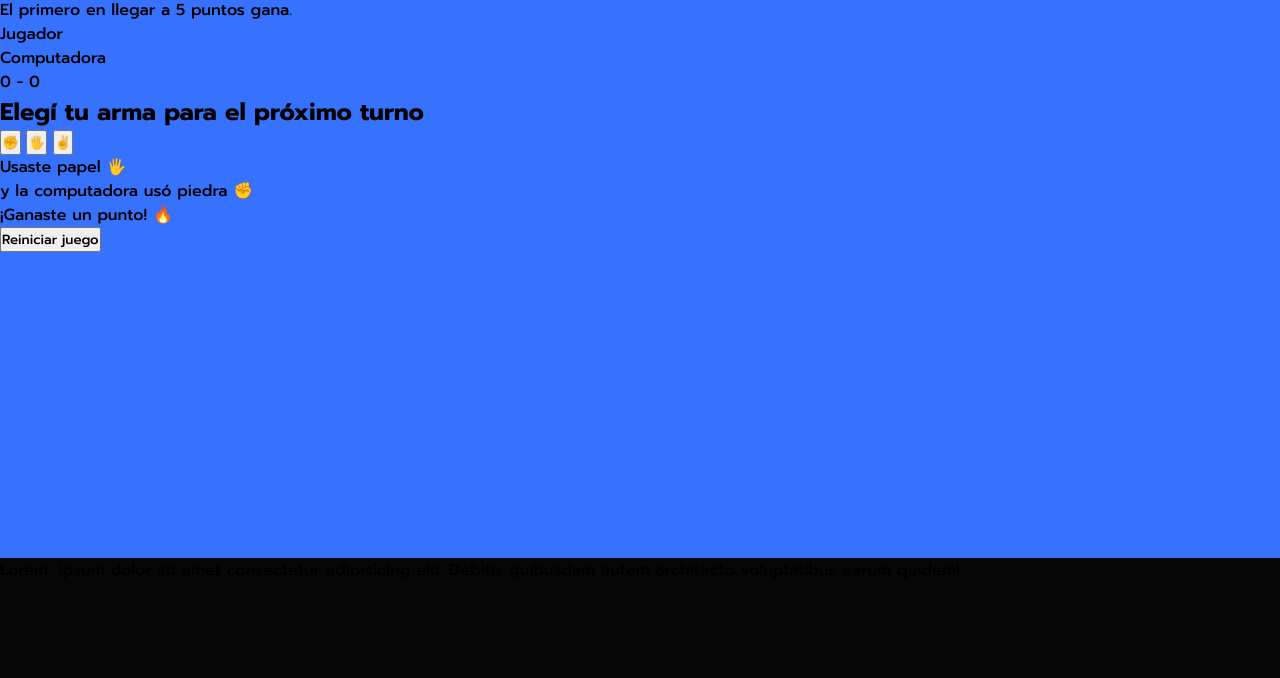
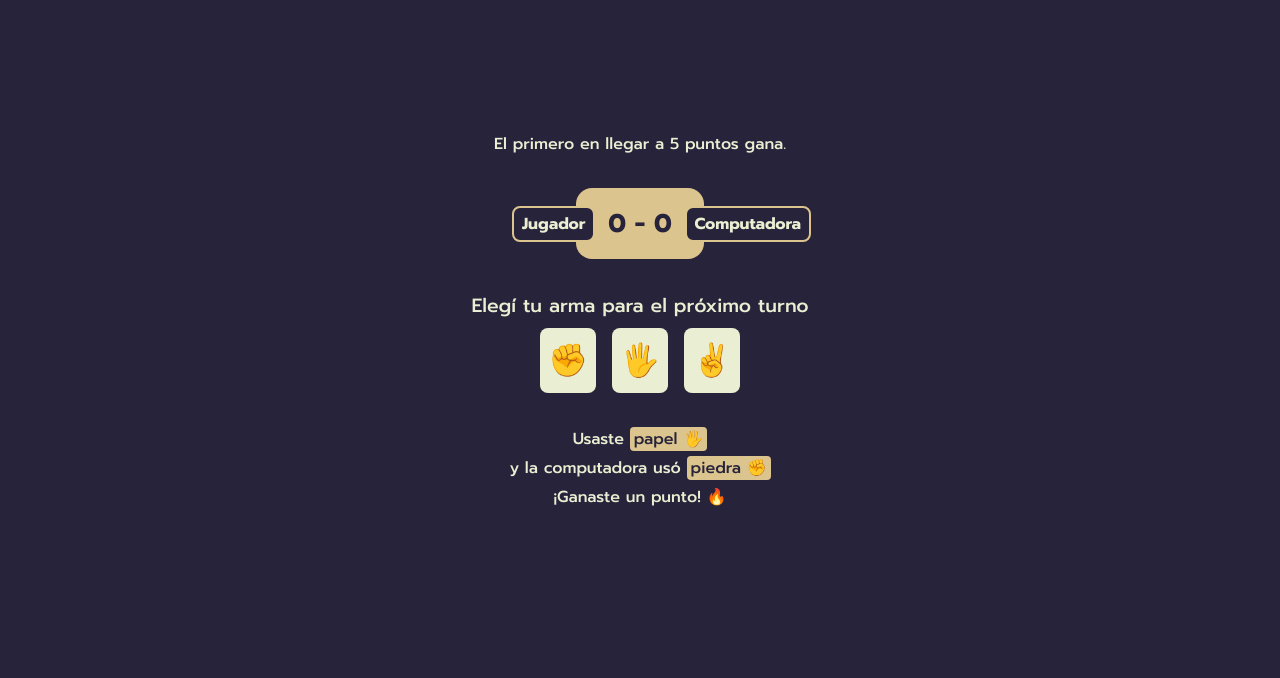
Before and after one commit to fededimitrioff/piedra-papel-tijera, a plain HTML site: page index.html in a window 1280 px wide. Shown: the part 122-800 px from the top of the page. Drawn offline with Linux system fonts and the light colour scheme.

Commit message:
Estilo CSS aplicado

```diff
--- a/css/style.css
+++ b/css/style.css
@@ -1,10 +1,5 @@
 @import url('https://fonts.googleapis.com/css2?family=Prompt:ital,wght@0,300;0,500;0,700;1,300;1,500;1,700&display=swap');
 
-/* Colors
-#DF2935
-#3772FF
-#080708
-*/
 
 *{
     padding: 0;
@@ -13,17 +8,133 @@
     font-family: 'Prompt', sans-serif;
 }
 
+
+body{
+    background-color: var(--clr-purple);
+}
+
 .header{
-    background-color: #DF2935;
+    display: flex;
+    flex-direction: column;
+    align-items: center;
+    justify-content: center;
+    padding: 1rem;
+    background-color: var(--clr-beige);
+    color: var(--clr-purple);
     height: 15vh;
+    border-bottom-left-radius: 3rem;
+    border-bottom-right-radius: 3rem;
 }
 
 .main{
-    background-color: #3772FF;
-    height: 70vh;
+    display: flex;
+    flex-direction: column;
+    align-items: center;
+    justify-content: center;
+    padding: 2rem;
+    text-align: center;
+    color: var(--clr-beige);
+    height: 85vh;
 }
 
-.footer{
-    background-color: #080708;
-    height: 15vh;
+.instrucciones{
+    margin-bottom: 2rem;
 }
+
+.marcador{
+    background-color: var(--clr-gold);
+    padding: 1rem 2rem;
+    border-radius: 1rem;
+    position: relative;
+    display: flex;
+    align-items: center;
+    color: var(--clr-purple);
+    font-weight: 600;
+    margin-bottom: 2rem;
+}
+
+.marcador .nombre{
+    position: absolute;
+    color: var(--clr-beige);
+    background-color: var(--clr-purple);
+    line-height: 1;
+    padding: .5rem;
+    border-radius: .5rem;
+    border: 2px solid var(--clr-gold);
+}
+
+.marcador .nombre-jugador{
+    right: 85%;
+}
+
+.marcador .nombre-computadora{
+    left: 85%;
+}
+
+.marcador .puntos{
+    font-size: 1.6rem;
+}
+
+.elegi-tu-arma{
+    margin-bottom: 2rem;
+}
+
+.elegi-tu-arma h2{
+    font-size: 1.2rem;
+    font-weight: 400;
+    margin-bottom: .5rem;
+}
+
+.armas{
+    display: flex;
+    justify-content: center;
+    gap: 1rem;
+}
+
+.arma{
+    font-size: 2rem;
+    background-color: var(--clr-beige);
+    border: 0;
+    padding: .5rem;
+    border-radius: .5rem;
+    cursor: pointer;
+}
+
+.mensaje{
+    margin-bottom: 2rem;
+    line-height: 1.8;
+}
+
+.mensaje .eleccion{
+    color: var(--clr-purple);
+    background-color: var(--clr-gold);
+    border-radius: .25rem;
+    padding-inline: .25rem;
+}
+
+.btn{
+    border: 0;
+    line-height: 1;
+    background-color: var(--clr-beige);
+    color: var(--clr-purple);
+    font-size: 1rem;
+    padding: .5rem;
+    border-radius: .5rem;
+    cursor: pointer;
+    text-transform: uppercase;
+    font-weight: 600;
+}
+
+.disable{
+    display: none;
+}
+
+
+:root{
+--clr-red: #DF2935;
+--clr-blue: #3772FF;
+--clr-black: #080708;
+--clr-beige: #EAEFD3;
+--clr-purple: #27233A;
+--clr-gold: #DCC48E;
+}
--- a/index.html
+++ b/index.html
@@ -41,14 +41,9 @@
                 y la computadora usó <span class="eleccion" id="eleccion-computadora">piedra ✊</span>
             </p>
             <p id="gana-punto">¡Ganaste un punto! 🔥</p>
-            <button class="btn" id="reiniciar">Reiniciar juego</button>
+            <button class="btn disable" id="reiniciar">Reiniciar juego</button>
         </div>
     </main>
-
-    <footer class="footer">
-        <p>Lorem, ipsum dolor sit amet consectetur adipisicing elit. Debitis quibusdam autem architecto voluptatibus
-            earum quidem!</p>
-    </footer>
 
     <script src="./js/script.js"></script>
 </body>
```
